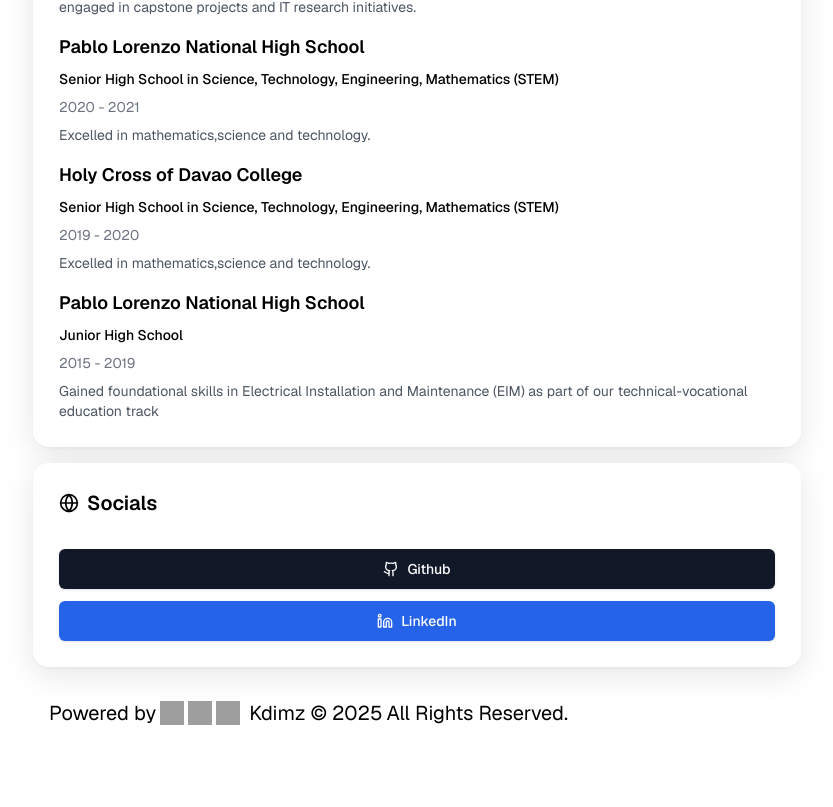
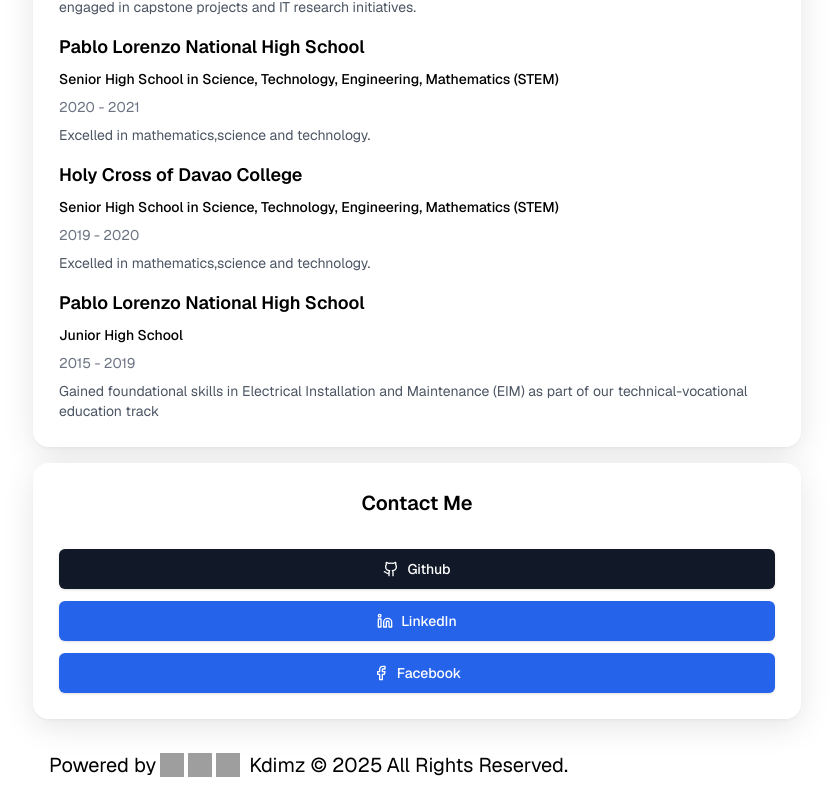
Before and after one commit to KeionDz/my-portfolio-final, a Next.js app: page / in a window 1280 px wide. Shown: the part 3409-4216 px from the top of the page, without its empty margins (223-1056 px from the left). Before the commit the page ends 4164 px from the top, so only its background shows below. Built offline with nearby package versions, Linux system fonts and the light colour scheme; grey boxes are pictures that could not be loaded.

Commit message:
added facebook in my contact me

```diff
--- a/app/page.tsx
+++ b/app/page.tsx
@@ -12,6 +12,7 @@ import {
   Rocket,
   GraduationCap,
   Globe,
+  Facebook,
 } from "lucide-react"
 import { sr } from "date-fns/locale"
 
@@ -434,9 +435,8 @@ export default function Portfolio() {
 
         {/* Socials Section */}
         <div className="card-container">
-          <h3 className="text-xl font-semibold self-start flex items-center gap-2 mb-4">
-            <Globe className="w-5 h-5" />
-            Socials
+          <h3 className="text-xl font-semibold self-center flex items-center gap-2 mb-4">
+            Contact Me
           </h3>
           <div className="flex flex-col gap-3 w-full">
             <a
@@ -457,6 +457,15 @@ export default function Portfolio() {
               <Linkedin className="w-4 h-4 mr-2" />
               LinkedIn
             </a>
+            <a
+              href="https://www.facebook.com/KyleBaguioDimzon"
+              target="_blank"
+              rel="noopener noreferrer"
+              className="inline-flex items-center justify-center whitespace-nowrap rounded-md text-sm font-medium transition-colors focus-visible:outline-none focus-visible:ring-1 focus-visible:ring-ring disabled:pointer-events-none disabled:opacity-50 bg-blue-600 text-white hover:bg-blue-700 dark:bg-blue-700 dark:hover:bg-blue-600 shadow h-10 px-4 py-2 w-full cursor-pointer hover:scale-105 transition-transform duration-200"
+            >
+              <Facebook className="w-4 h-4 mr-2" />
+              Facebook
+            </a>
           </div>
         </div>
 
```
